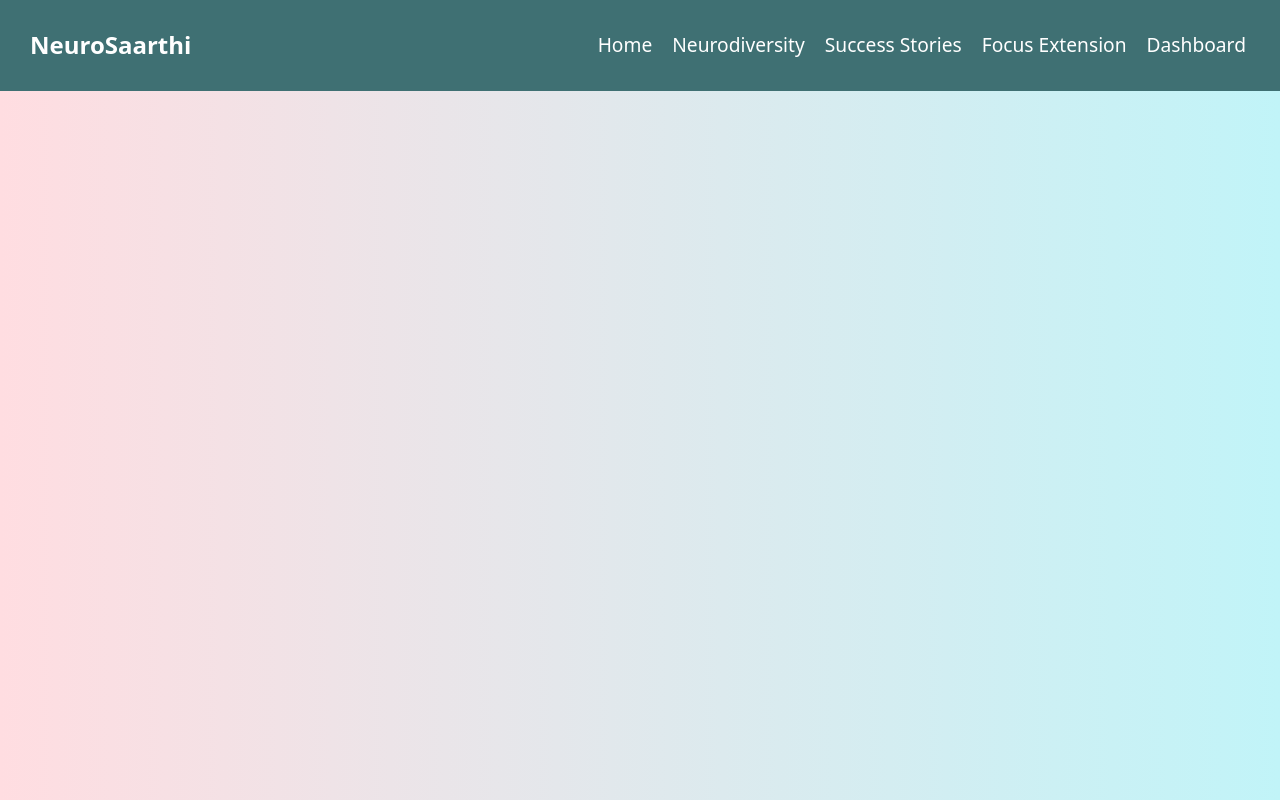
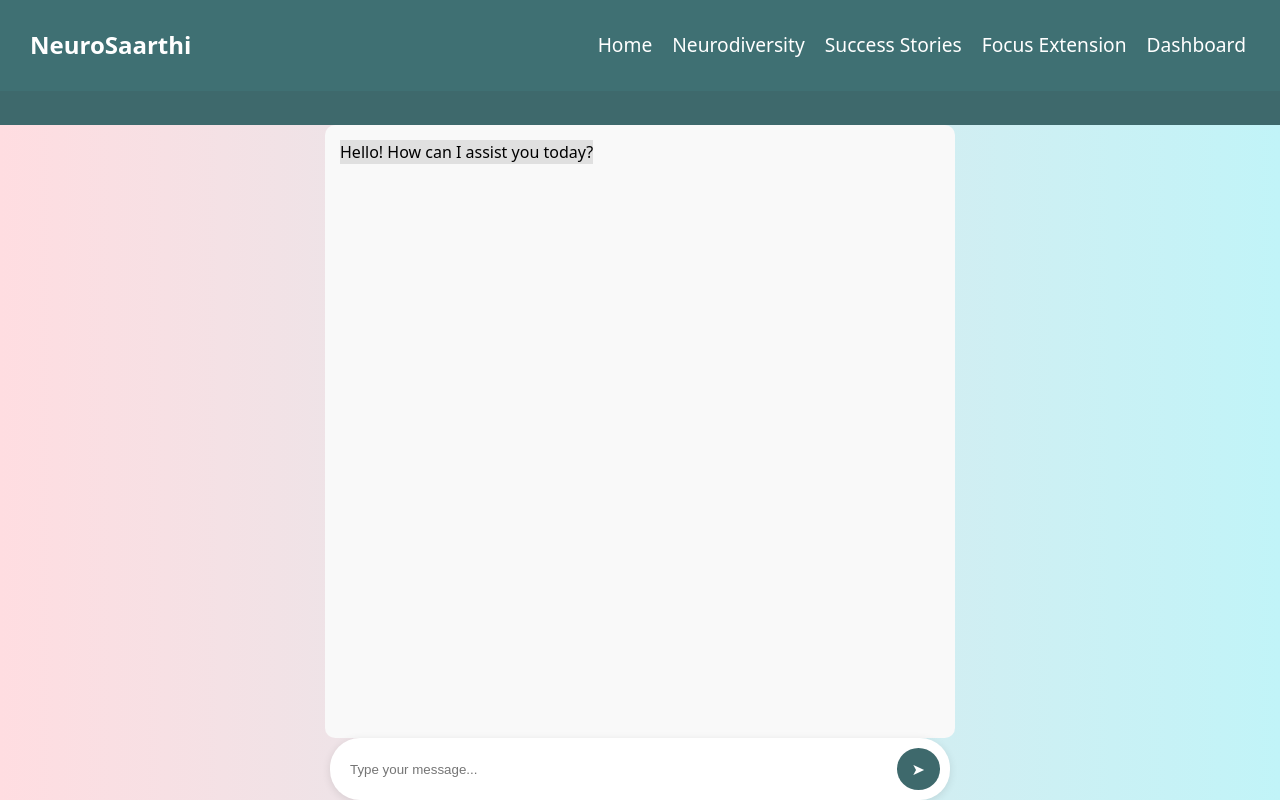
Before and after one commit to Cephei18/NeuroSaarthi, a React (Vite) app: page /chatbot-page in a window 1280 px wide. Built offline with nearby package versions, Linux system fonts and the light colour scheme.

Commit message:
Updated features

```diff
--- a/package.json
+++ b/package.json
@@ -14,6 +14,7 @@
     "aframe": "^0.1.3",
     "aframe-react": "^4.4.0",
     "howler": "^2.2.4",
+    "jspdf": "^3.0.1",
     "mind-ar": "^1.2.5",
     "react": "^19.0.0",
     "react-dom": "^19.0.0",
--- a/src/App.css
+++ b/src/App.css
@@ -815,3 +815,121 @@ html, body {
 .story-card a:hover {
   background: #0056b3;
 }
+/* 🔹 Full-Screen Chatbot Page */
+.chatbot-page-container {
+  position: fixed;
+  top: 0;
+  left: 0;
+  width: 100vw;
+  height: 100vh;
+  background: linear-gradient(to right, #ffdde1, #c1f4f8);
+  display: flex;
+  flex-direction: column;
+  align-items: center;
+  justify-content: center;
+}
+
+/* 🔹 Header */
+.chatbot-header {
+  width: 100%;
+  padding: 20px;
+  background: #3e696c;
+  color: white;
+  display: flex;
+  justify-content: space-between;
+  align-items: center;
+}
+
+/* 🔹 Messages Section */
+.chatbot-messages {
+  flex: 1;
+  width: 80%;
+  max-width: 600px;
+  overflow-y: auto;
+  /* padding: 20px; */
+  background: #f9f9f9;
+  border-radius: 10px;
+}
+
+/* 🔹 Input Section */
+.chatbot-input {
+  width: 80%;
+  max-width: 600px;
+  display: flex;
+  padding: 10px;
+  background: white;
+  border-radius: 30px;
+  box-shadow: 0px 2px 8px rgba(0, 0, 0, 0.1);
+}
+
+.chatbot-input input {
+  flex: 1;
+  padding: 10px;
+  border: none;
+  outline: none;
+  border-radius: 20px;
+}
+
+.chatbot-input button {
+  background: #3e696c;
+  color: white;
+  border: none;
+  padding: 10px 15px;
+  margin-left: 10px;
+  border-radius: 50%;
+  cursor: pointer;
+}
+
+/* 🔹 Close Button */
+.close-btn {
+  background: none;
+  border: none;
+  color: white;
+  font-size: 18px;
+  cursor: pointer;
+}
+
+/* 🔹 Certification Container */
+.certificate-container {
+  text-align: center;
+  background: rgba(255, 255, 255, 0.9);
+  color: #101113;
+  padding: 30px;
+  border-radius: 15px;
+  box-shadow: 0px 4px 10px rgba(0, 0, 0, 0.3);
+  /* max-width: 500px; */
+  margin: 40px auto;
+  margin-left: 440px;
+}
+
+/* 🔹 Heading */
+.certificate-container h2 {
+  color: #3e696c;
+  font-size: 24px;
+}
+
+/* 🔹 Input Box */
+.certificate-input {
+  width: 80%;
+  padding: 10px;
+  border: 2px solid #3e696c;
+  border-radius: 5px;
+  margin: 15px 0;
+  font-size: 16px;
+}
+
+/* 🔹 Download Button */
+.download-btn {
+  background: #3e696c;
+  color: white;
+  padding: 12px 20px;
+  border: none;
+  font-size: 16px;
+  border-radius: 5px;
+  cursor: pointer;
+  transition: 0.2s;
+}
+
+.download-btn:hover {
+  background: #2e4d4f;
+}
--- a/src/App.jsx
+++ b/src/App.jsx
@@ -5,11 +5,12 @@ import Navbar from "./components/Navbar";
 import Dyslexia from "./components/Dyslexia";
 import ADHD from "./components/ADHD";
 import Autism from "./components/Autism";
-import Dashboard from "./components/Dashboard";  // Import Dashboard
-import Neurodiversity from "./components/Neurodiversity";  // Import Dashboar
+import Dashboard from "./components/Dashboard";
+import Neurodiversity from "./components/Neurodiversity";
 import Chatbot from "./components/Chatbot";
 import SuccessStories from "./components/SuccessStories";
-
+import ChatbotPage from "./components/ChatbotPage"; // ✅ Ensure it's imported
+import Certification from "./components/Certification"; // Import Certification
 
 const App = () => {
   return (
@@ -17,16 +18,17 @@ const App = () => {
       <Navbar />
       <Routes>
         <Route path="/" element={<Home />} />
-        <Route path="/dashboard" element={<Dashboard />} />  {/* Add Dashboard Route */}
+        <Route path="/dashboard" element={<Dashboard />} />
         <Route path="/neurodiversity" element={<Neurodiversity />} />
         <Route path="/dyslexia" element={<Dyslexia />} />
         <Route path="/adhd" element={<ADHD />} />
         <Route path="/autism" element={<Autism />} />
         <Route path="/chatbot" element={<Chatbot />} />
+        <Route path="/chatbot-page" element={<ChatbotPage />} />  {/* ✅ Added the route */}
         <Route path="/successstories" element={<SuccessStories />} />
+        <Route path="/certification" element={<Certification />} />  {/* ✅ Added the missing route */}
       </Routes>
     </Router>
-
   );
 };
 
--- /dev/null
+++ b/src/components/Certification.jsx
@@ -0,0 +1,55 @@
+import React, { useState } from "react";
+import jsPDF from "jspdf";
+import "../App.css";
+
+const Certification = () => {
+  const [name, setName] = useState(""); // Store user's name
+
+  // Generate PDF Certificate
+  const generateCertificate = () => {
+    if (!name.trim()) {
+      alert("Please enter your name before downloading the certificate.");
+      return;
+    }
+
+    const doc = new jsPDF();
+    doc.setFont("helvetica", "bold");
+    doc.setFontSize(24);
+    doc.text("Enrollment Certificate", 60, 40);
+
+    doc.setFontSize(18);
+    doc.text(`This is to certify that`, 80, 70);
+
+    doc.setFontSize(22);
+    doc.text(name, 90, 90); // User's name
+
+    doc.setFontSize(16);
+    doc.text("has successfully enrolled in NeuroSaarthi Awareness Programe", 40, 110);
+
+    doc.setFontSize(14);
+    doc.text("Issued by: NeuroSaarthi", 80, 140);
+
+    doc.save(`Neurodiversity_Certificate_${name}.pdf`);
+  };
+
+  return (
+    <div className="certificate-container">
+      <h2>Get Your Certificate</h2>
+      <p>Enter your name and download a certificate for Kickstarting your journey with NeuroSaarthi </p>
+
+      <input
+        type="text"
+        placeholder="Enter your name"
+        value={name}
+        onChange={(e) => setName(e.target.value)}
+        className="certificate-input"
+      />
+
+      <button className="download-btn" onClick={generateCertificate}>
+        Download Certificate
+      </button>
+    </div>
+  );
+};
+
+export default Certification;
--- a/src/components/ChatbotPage.jsx
+++ b/src/components/ChatbotPage.jsx
@@ -3,18 +3,17 @@ import "../App.css";
 
 const ChatbotPage = () => {
   return (
-    <div className="chatbot-page">
-      <div className="chatbot-container">
-        <div className="chatbot-header">
-          <h2>NeuroSaarthi Chatbot</h2>
-        </div>
-        <div className="chatbot-messages">
-          {/* Messages will be added dynamically */}
-        </div>
-        <div className="chatbot-input">
-          <input type="text" placeholder="Ask me anything..." />
-          <button>Send</button>
-        </div>
+    <div className="chatbot-page-container">  {/* Fullscreen container */}
+      <div className="chatbot-header">
+        <h2>AI Chatbot</h2>
+        <button className="close-btn" onClick={() => window.history.back()}>✖</button>
+      </div>
+      <div className="chatbot-messages">
+        <div className="bot-message">Hello! How can I assist you today?</div>
+      </div>
+      <div className="chatbot-input">
+        <input type="text" placeholder="Type your message..." />
+        <button>➤</button>
       </div>
     </div>
   );
--- a/src/components/Home.jsx
+++ b/src/components/Home.jsx
@@ -1,13 +1,12 @@
 import React, { useState, useEffect } from "react";
+import { Link } from "react-router-dom";
 import "../App.css";
 import bg1 from "../assets/bg1.jpg";
 import bg2 from "../assets/bg2.jpg";
 import bg3 from "../assets/bg3.jpg";
-import Neurodiversity from "./Neurodiversity";  // ✅ Import Neurodiversity section
+import Neurodiversity from "./Neurodiversity";
 import SuccessStories from "./SuccessStories";
-import Chatbot from "./Chatbot";
-
-
+import Chatbot from "./Chatbot";  // ✅ Import Floating Chatbot
 
 const images = [bg1, bg2, bg3];
 
@@ -23,8 +22,8 @@ const Home = () => {
   }, []);
 
   return (
-    <main>  {/* ✅ Wrap everything inside a main tag */}
-      {/* Background slider - remains on top */}
+    <main>
+      {/* 🔹 Background Slider */}
       <section className="home">
         <div
           className="background-slider"
@@ -36,25 +35,33 @@ const Home = () => {
               Explore Neurodiversity through Augmented Reality.
               Learn, experience, and empathize like never before.
             </p>
-            <button className="chatbot-button">Chat with Our AI</button>
+            {/* ✅ Fixed Button - Opens Chatbot Page */}
+            <Link to="/chatbot-page">
+              <button className="chatbot-button">Chat with Our AI</button>
+            </Link>
+
+            {/* ✅ New Button - Opens Certification Page */}
+            <Link to="/certification">
+              <button className="certification-button">Get Your Certificate</button>
+            </Link>
+
           </div>
         </div>
       </section>
 
-      {/* Experience Neurodiversity - Now below */}
+      {/* 🔹 Neurodiversity Section */}
       <section className="neurodiversity-container">
         <Neurodiversity />
       </section>
 
-      {/* Success Stories - Now below */}
+      {/* 🔹 Success Stories Section */}
       <section className="success-stories">
         <SuccessStories />
       </section>
 
-        {/* Chatbot - Now below */}
-       <section className="chatbot">
-        <Chatbot />
-        </section>
+      {/* ✅ Floating Chatbot (Visible on All Pages) */}
+      <Chatbot />
+
     </main>
   );
 };
```
Also changed, not shown: 1 other file (tests, documents, lock files or other folders).
